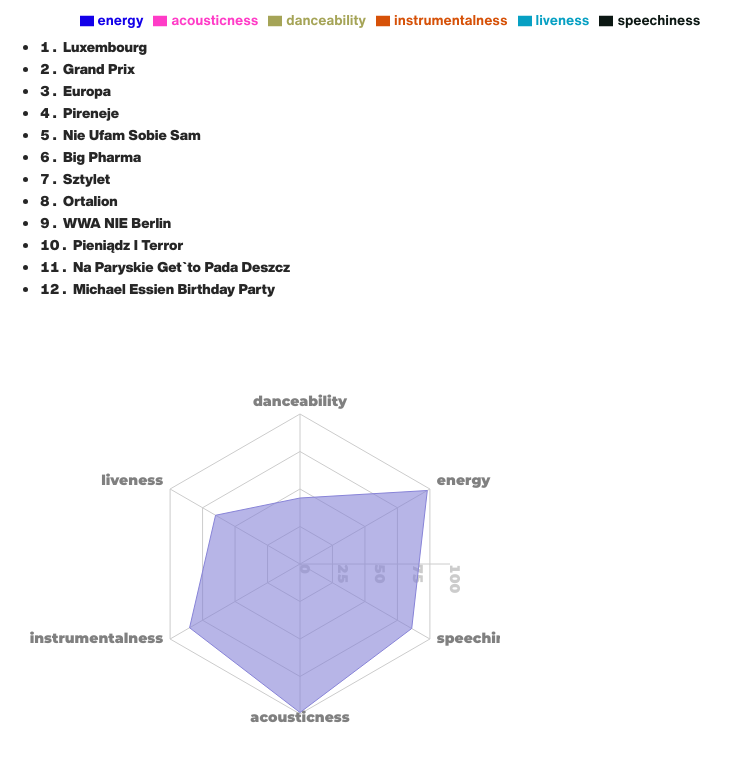
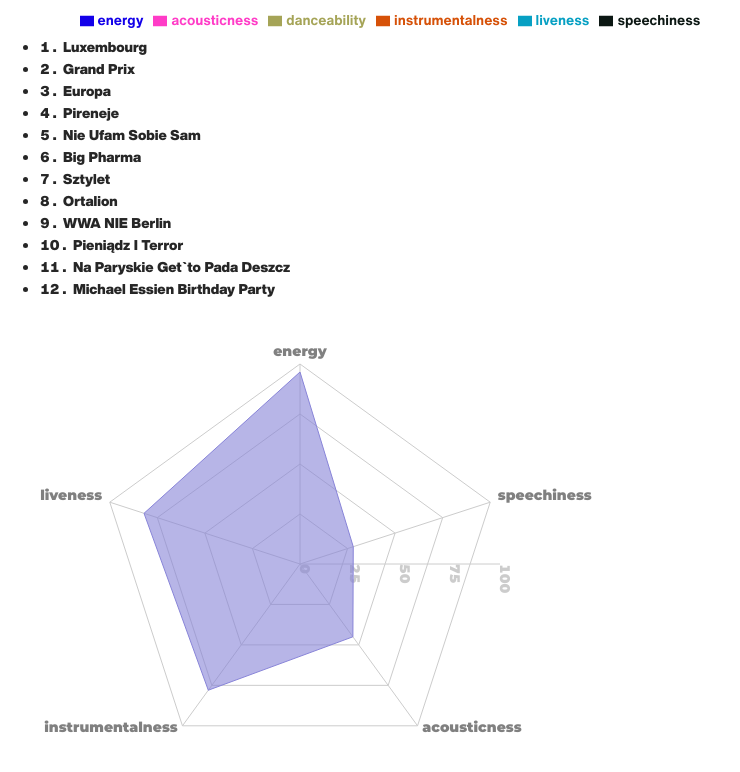
Before and after one commit to amber-zeus/radio, a Next.js app in the folder radio-mood/: page /albums/1 in a window 1280 px wide. Shown: the part 308-1080 px from the top of the page, without its empty margins (0-740 px from the left). After the commit the page ends 1048 px from the top, so only its background shows below. Built offline with nearby package versions, Linux system fonts and the light colour scheme.

Commit message:
[feat] graphs are centered

```diff
--- a/radio-mood/components/frontend/Graph.js
+++ b/radio-mood/components/frontend/Graph.js
@@ -1,7 +1,7 @@
 import React from "react";
 import {Bar, BarChart, CartesianGrid, Legend, Tooltip, XAxis, YAxis} from "recharts";
 
-const data = [
+let data = [
   {
     name: "1",
     energy:rand(),
--- a/radio-mood/components/frontend/OneTrackGraph.js
+++ b/radio-mood/components/frontend/OneTrackGraph.js
@@ -1,64 +1,52 @@
 import React from "react";
-import {
-  Radar,
-  RadarChart,
-  PolarGrid,
-  PolarAngleAxis,
-  PolarRadiusAxis
-} from "recharts";
+import {PolarAngleAxis, PolarGrid, PolarRadiusAxis, Radar, RadarChart} from "recharts";
 
 const data = [
   {
-    subject: "danceability",
-    A: 44,
-    B: 22,
-    fullMark: 100
-  },
-  {
     subject: "energy",
-    A: 98,
-    B: 33,
+    A: rand(),
     fullMark: 100
   },
   {
     subject: "speechiness",
-    A: 86,
-    B: 11,
+    A: rand(),
     fullMark: 100
   },
   {
     subject: "acousticness",
-    A: 99,
-    B: 100,
+    A: rand(),
     fullMark: 100
   },
   {
     subject: "instrumentalness",
-    A: 85,
-    B: 90,
+    A: rand(),
     fullMark: 100
   },
   {
     subject: "liveness",
-    A: 65,
-    B: 95,
+    A: rand(),
     fullMark: 100
   },
 ];
 
+function rand() {
+  return (Math.floor(Math.random() * 100))
+}
+
 export const OneTrackGraph = () => {
   return (
+    <div className="m-auto">
       <RadarChart
         cx={300}
         cy={250}
-      outerRadius={150}
-      width={500}
-      height={500}
+        outerRadius={200}
+        width={600}
+        height={420}
         data={data}
       >
-      <PolarGrid />
-      <PolarAngleAxis dataKey="subject" />
-      <PolarRadiusAxis />
+        <PolarGrid/>
+        <PolarAngleAxis dataKey="subject"/>
+        <PolarRadiusAxis/>
         <Radar
           name="Mike"
           dataKey="A"
@@ -67,5 +55,6 @@ export const OneTrackGraph = () => {
           fillOpacity={0.6}
         />
       </RadarChart>
+    </div>
   );
 }
--- a/radio-mood/pages/albums/[id].js
+++ b/radio-mood/pages/albums/[id].js
@@ -76,7 +76,7 @@ const AlbumDetails = ({ children, href }) => {
           })}
         </ul>
 
-        <div className="text-center m-auto flex align-center">
+        <div className="m-auto flex justify-content mb-4">
           <OneTrackGraph/>
         </div>
       </div>
```
Lines whose indentation alone changed are shown as unchanged.
